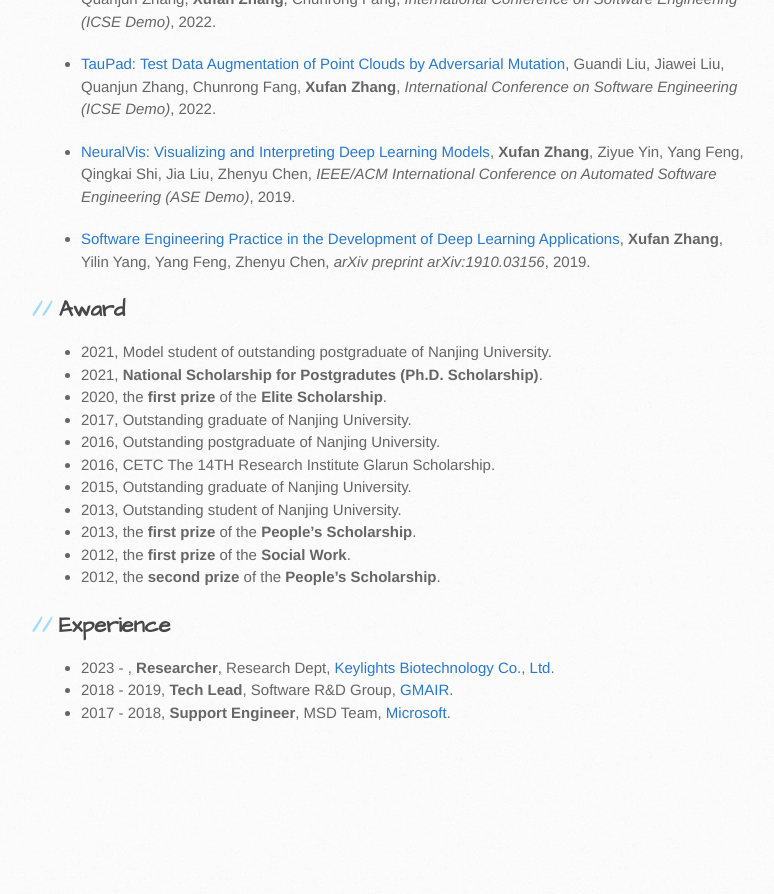
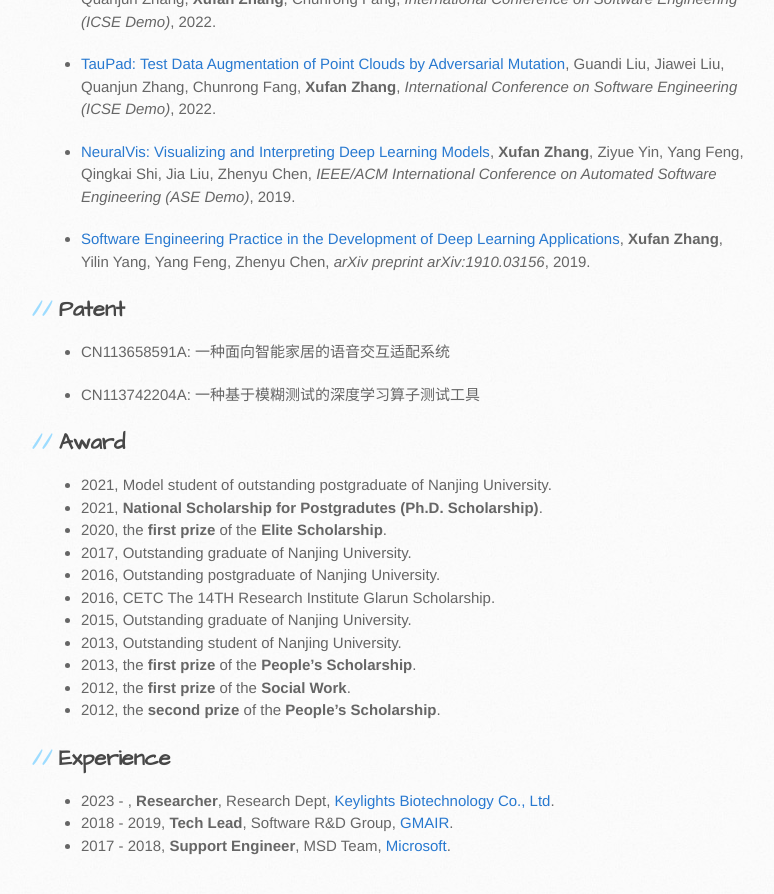
Before and after one commit to sunshinezxf/sunshinezxf.github.io, a Jekyll site: the page built from index.md, in a window 1280 px wide and 900 px high, scrolled down 1495 px. Shown: the top 894 px of the window, without its empty margins (109-883 px from the left). Built offline with Jekyll 4.4.1, drawn with Linux system fonts in a browser that asks for light colours; our own code applies the rules of GitHub Pages for plain Markdown files; before the commit the page ends 2262 px from its top, so only the background shows below that.

Commit message:
更新专利信息

```diff
--- a/index.md
+++ b/index.md
@@ -49,6 +49,12 @@ If you are interested in the topics/projects/courses I work on, or if you would
 
 - [Software Engineering Practice in the Development of Deep Learning Applications](https://arxiv.org/pdf/1910.03156.pdf), **Xufan Zhang**, Yilin Yang, Yang Feng, Zhenyu Chen, _arXiv preprint arXiv:1910.03156_, 2019.
 
+## Patent
+
+- CN113658591A: 一种面向智能家居的语音交互适配系统
+
+- CN113742204A: 一种基于模糊测试的深度学习算子测试工具
+
 
 ## Award
 
```
